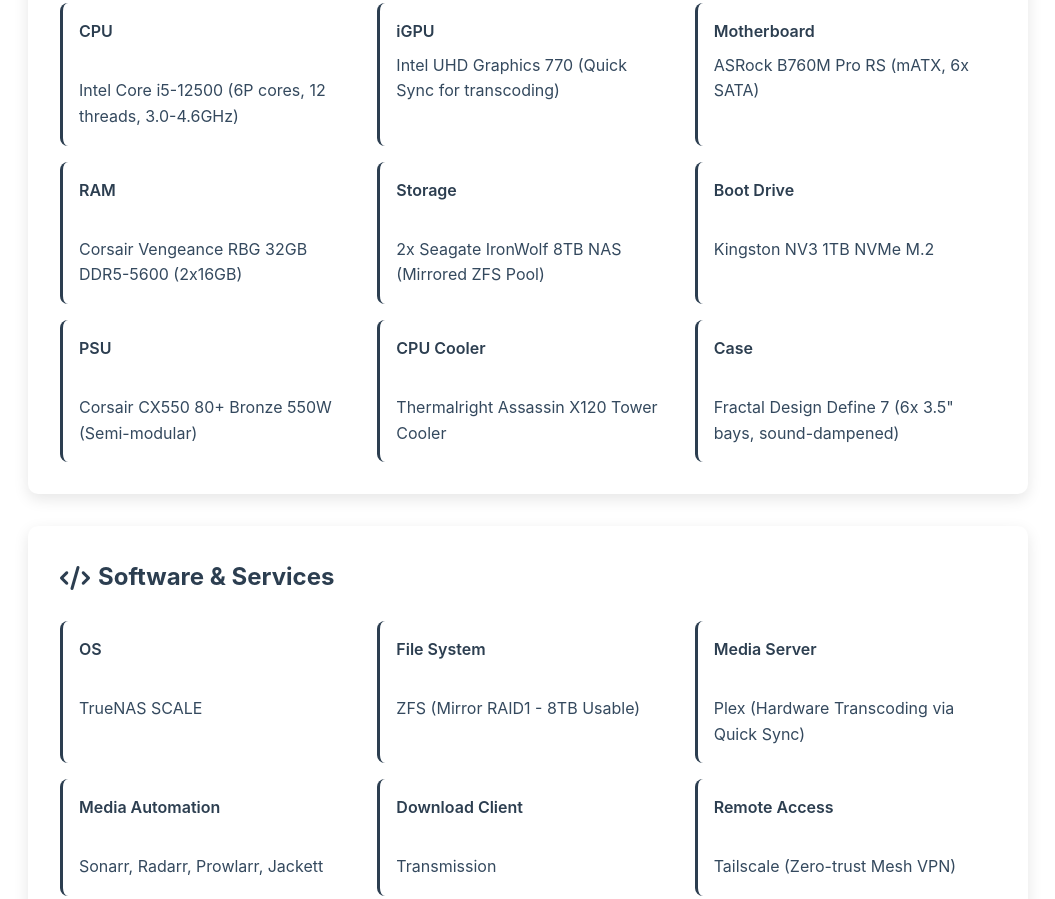
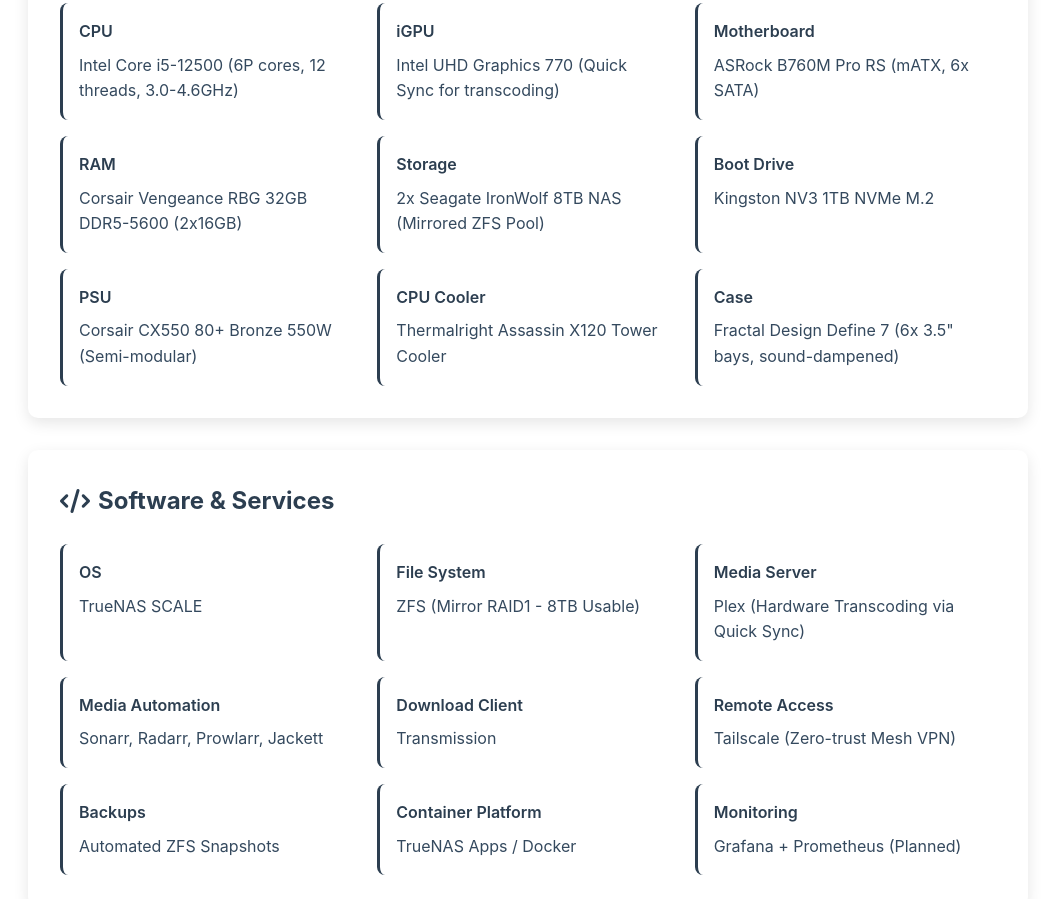
Before and after one commit to sourpatchdad/sourpatchdad.github.io, a plain HTML site: page projects/truenas-migration.html in a window 1280 px wide. Shown: the part 717-1616 px from the top of the page, without its empty margins (112-1167 px from the left). Drawn offline with Linux system fonts and the light colour scheme.

Commit message:
Update truenas-migration.html

```diff
--- a/projects/truenas-migration.html
+++ b/projects/truenas-migration.html
@@ -49,7 +49,7 @@
                     <div class="specs-grid">
                         <div class="spec-item">
                             <span class="spec-label">CPU</span>
-                            <br><span class="spec-value">Intel Core i5-12500 (6P cores, 12 threads, 3.0-4.6GHz)</span>
+                            <span class="spec-value">Intel Core i5-12500 (6P cores, 12 threads, 3.0-4.6GHz)</span>
                         </div>
                         <div class="spec-item">
                             <span class="spec-label">iGPU</span>
@@ -61,27 +61,27 @@
                         </div>
                         <div class="spec-item">
                             <span class="spec-label">RAM</span>
-                            <br><span class="spec-value">Corsair Vengeance RBG 32GB DDR5-5600 (2x16GB)</span>
+                            <span class="spec-value">Corsair Vengeance RBG 32GB DDR5-5600 (2x16GB)</span>
                         </div>
                         <div class="spec-item">
                             <span class="spec-label">Storage</span>
-                            <br><span class="spec-value">2x Seagate IronWolf 8TB NAS (Mirrored ZFS Pool)</span>
+                            <span class="spec-value">2x Seagate IronWolf 8TB NAS (Mirrored ZFS Pool)</span>
                         </div>
                         <div class="spec-item">
                             <span class="spec-label">Boot Drive</span>
-                            <br><span class="spec-value">Kingston NV3 1TB NVMe M.2</span>
+                            <span class="spec-value">Kingston NV3 1TB NVMe M.2</span>
                         </div>
                         <div class="spec-item">
                             <span class="spec-label">PSU</span>
-                            <br><span class="spec-value">Corsair CX550 80+ Bronze 550W (Semi-modular)</span>
+                            <span class="spec-value">Corsair CX550 80+ Bronze 550W (Semi-modular)</span>
                         </div>
                         <div class="spec-item">
                             <span class="spec-label">CPU Cooler</span>
-                            <br><span class="spec-value">Thermalright Assassin X120 Tower Cooler</span>
+                            <span class="spec-value">Thermalright Assassin X120 Tower Cooler</span>
                         </div>
                         <div class="spec-item">
                             <span class="spec-label">Case</span>
-                            <br><span class="spec-value">Fractal Design Define 7 (6x 3.5" bays, sound-dampened)</span>
+                            <span class="spec-value">Fractal Design Define 7 (6x 3.5" bays, sound-dampened)</span>
                         </div>
                     </div>
                 </section>
@@ -92,39 +92,39 @@
                     <div class="specs-grid">
                         <div class="spec-item">
                             <span class="spec-label">OS</span>
-                            <br><span class="spec-value">TrueNAS SCALE</span>
+                            <span class="spec-value">TrueNAS SCALE</span>
                         </div>
                         <div class="spec-item">
                             <span class="spec-label">File System</span>
-                            <br><span class="spec-value">ZFS (Mirror RAID1 - 8TB Usable)</span>
+                            <span class="spec-value">ZFS (Mirror RAID1 - 8TB Usable)</span>
                         </div>
                         <div class="spec-item">
                             <span class="spec-label">Media Server</span>
-                            <br><span class="spec-value">Plex (Hardware Transcoding via Quick Sync)</span>
+                            <span class="spec-value">Plex (Hardware Transcoding via Quick Sync)</span>
                         </div>
                         <div class="spec-item">
                             <span class="spec-label">Media Automation</span>
-                            <br><span class="spec-value">Sonarr, Radarr, Prowlarr, Jackett</span>
+                            <span class="spec-value">Sonarr, Radarr, Prowlarr, Jackett</span>
                         </div>
                         <div class="spec-item">
                             <span class="spec-label">Download Client</span>
-                            <br><span class="spec-value">Transmission</span>
+                            <span class="spec-value">Transmission</span>
                         </div>
                         <div class="spec-item">
                             <span class="spec-label">Remote Access</span>
-                            <br><span class="spec-value">Tailscale (Zero-trust Mesh VPN)</span>
+                            <span class="spec-value">Tailscale (Zero-trust Mesh VPN)</span>
                         </div>
                         <div class="spec-item">
                             <span class="spec-label">Backups</span>
-                            <br><span class="spec-value">Automated ZFS Snapshots</span>
+                            <span class="spec-value">Automated ZFS Snapshots</span>
                         </div>
                         <div class="spec-item">
                             <span class="spec-label">Container Platform</span>
-                            <br><span class="spec-value">TrueNAS Apps / Docker</span>
+                            <span class="spec-value">TrueNAS Apps / Docker</span>
                         </div>
                         <div class="spec-item">
                             <span class="spec-label">Monitoring</span>
-                            <br><span class="spec-value">Grafana + Prometheus (Planned)</span>
+                            <span class="spec-value">Grafana + Prometheus (Planned)</span>
                         </div>
                     </div>
                 </section>
```
